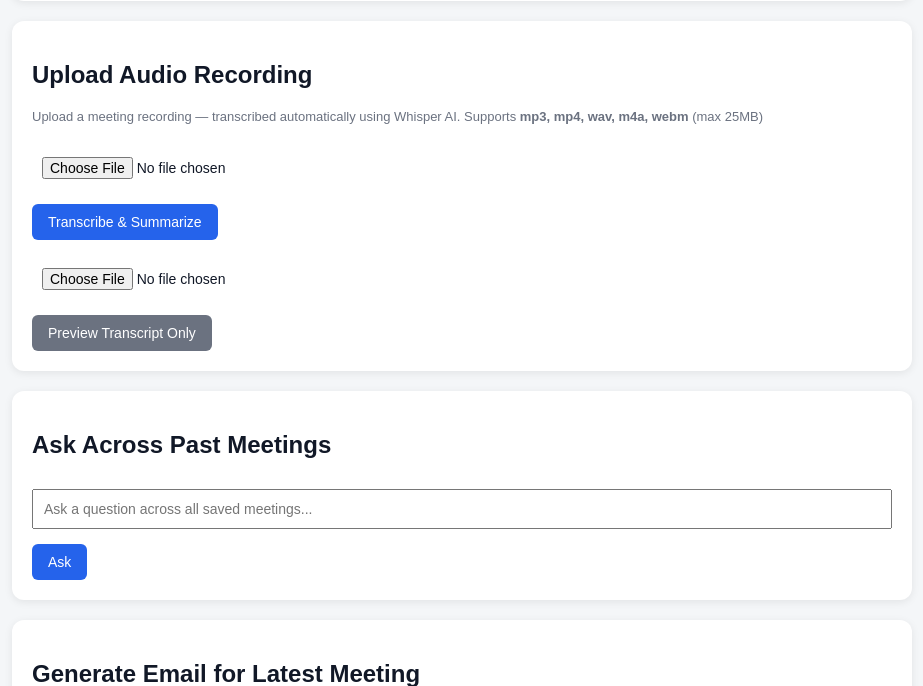
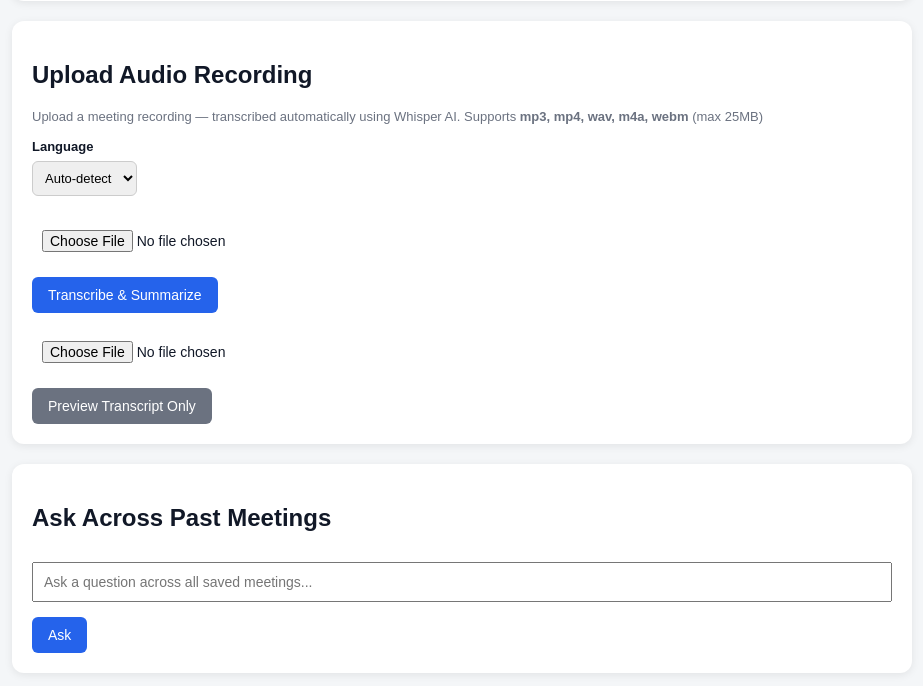
Before and after one commit to CosmicSymphony/ai-meeting-assistant, a FastAPI app: page /web/ in a window 1280 px wide. Shown: the part 361-1047 px from the top of the page, without its empty margins (178-1101 px from the left). Run offline with FastAPI, Linux system fonts and the light colour scheme.

Commit message:
add language selector for audio transcription
Users can choose Auto-detect or a specific language (English, Malay,
Chinese, etc.) to override Whisper's detection when it misidentifies
the spoken language.

Co-Authored-By: Claude Sonnet 4.6 <noreply@anthropic.com>

```diff
--- a/app/templates/index.html
+++ b/app/templates/index.html
@@ -23,12 +23,27 @@
         <section class="card">
             <h2>Upload Audio Recording</h2>
             <p style="color: #6b7280; font-size: 13px; margin-top: 0;">Upload a meeting recording — transcribed automatically using Whisper AI. Supports <strong>mp3, mp4, wav, m4a, webm</strong> (max 25MB)</p>
-            <form action="/web/transcribe-audio" method="post" enctype="multipart/form-data" onsubmit="showLoading('loading-audio', this)">
+            <label style="font-size: 13px; font-weight: bold;">Language</label>
+            <select id="lang-select" style="display: block; margin: 6px 0 14px; padding: 8px; border-radius: 6px; border: 1px solid #ccc; font-size: 13px;">
+                <option value="">Auto-detect</option>
+                <option value="en">English</option>
+                <option value="ms">Malay</option>
+                <option value="zh">Chinese</option>
+                <option value="ar">Arabic</option>
+                <option value="fr">French</option>
+                <option value="de">German</option>
+                <option value="ja">Japanese</option>
+                <option value="ko">Korean</option>
+                <option value="es">Spanish</option>
+            </select>
+            <form id="form-summarize-audio" action="/web/transcribe-audio" method="post" enctype="multipart/form-data" onsubmit="injectLang('form-summarize-audio'); showLoading('loading-audio', this)">
                 <input type="file" name="file" accept=".mp3,.mp4,.wav,.m4a,.webm,.mpeg,.mpga" required>
+                <input type="hidden" name="language" value="">
                 <button type="submit">Transcribe &amp; Summarize</button>
             </form>
-            <form action="/web/transcribe-only" method="post" enctype="multipart/form-data" onsubmit="showLoading('loading-audio', this)" style="margin-top: 8px;">
+            <form id="form-preview-audio" action="/web/transcribe-only" method="post" enctype="multipart/form-data" onsubmit="injectLang('form-preview-audio'); showLoading('loading-audio', this)" style="margin-top: 8px;">
                 <input type="file" name="file" accept=".mp3,.mp4,.wav,.m4a,.webm,.mpeg,.mpga" required>
+                <input type="hidden" name="language" value="">
                 <button type="submit" style="background: #6b7280;">Preview Transcript Only</button>
             </form>
             <p id="loading-audio" style="display:none; margin-top: 12px; color: #6b7280; font-style: italic;">Transcribing audio... this may take a moment.</p>
@@ -37,7 +52,12 @@
         {% if transcript_preview %}
         <section class="card">
             <h2>Transcript Preview</h2>
-            <p style="color: #6b7280; font-size: 13px;">This is the raw text Whisper extracted from your audio. If it looks correct, use <strong>Transcribe &amp; Summarize</strong> to process it.</p>
+            <p style="color: #6b7280; font-size: 13px;">
+                This is the raw text Whisper extracted from your audio. If it looks correct, use <strong>Transcribe &amp; Summarize</strong> to process it.
+                {% if detected_language %}
+                — Detected language: <strong>{{ detected_language }}</strong>
+                {% endif %}
+            </p>
             <pre>{{ transcript_preview }}</pre>
         </section>
         {% endif %}
@@ -68,6 +88,10 @@
             function showLoading(id, form) {
                 document.getElementById(id).style.display = 'block';
                 form.querySelector('button[type=submit]').disabled = true;
+            }
+            function injectLang(formId) {
+                var lang = document.getElementById('lang-select').value;
+                document.querySelector('#' + formId + ' input[name=language]').value = lang;
             }
         </script>
 
```
Also changed, not shown: app/routes/web.py (+5 -4 lines), app/services/transcription_service.py (+16 -8 lines).
